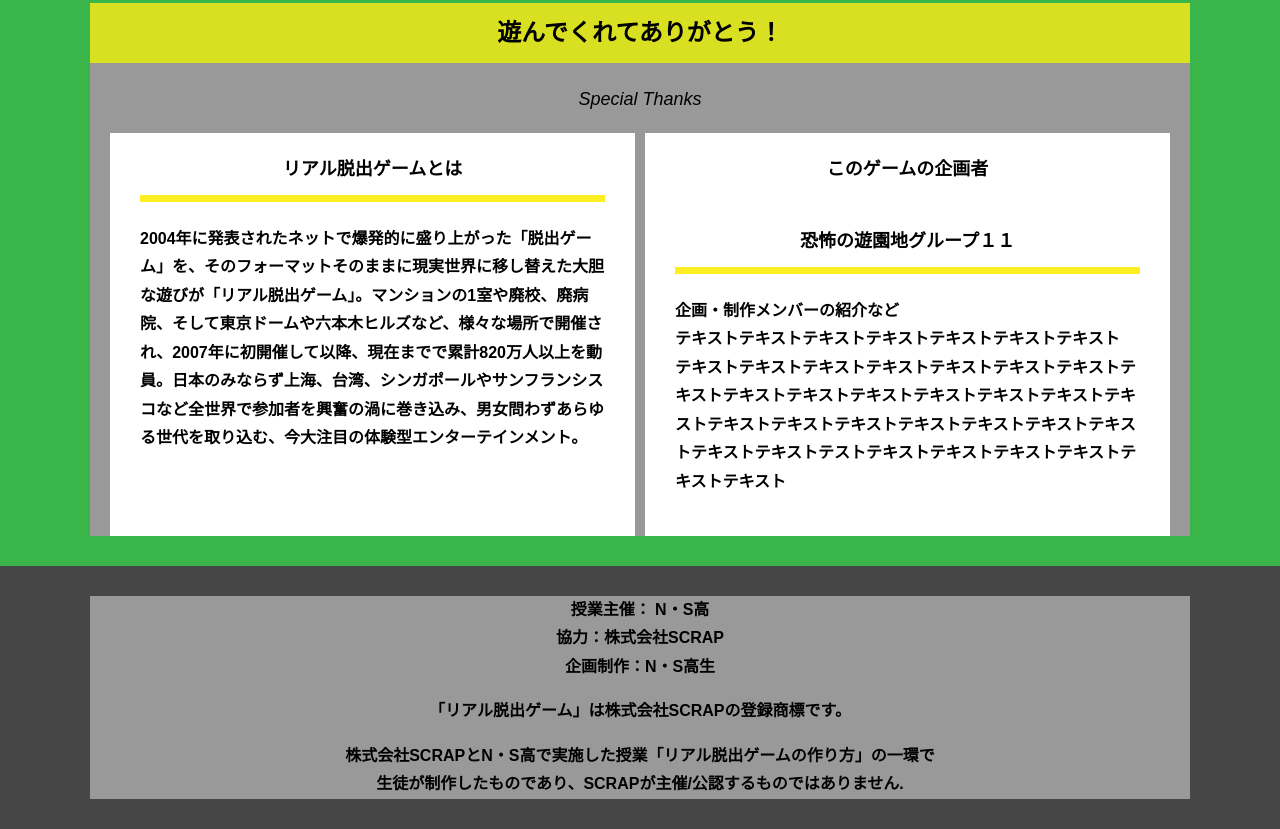
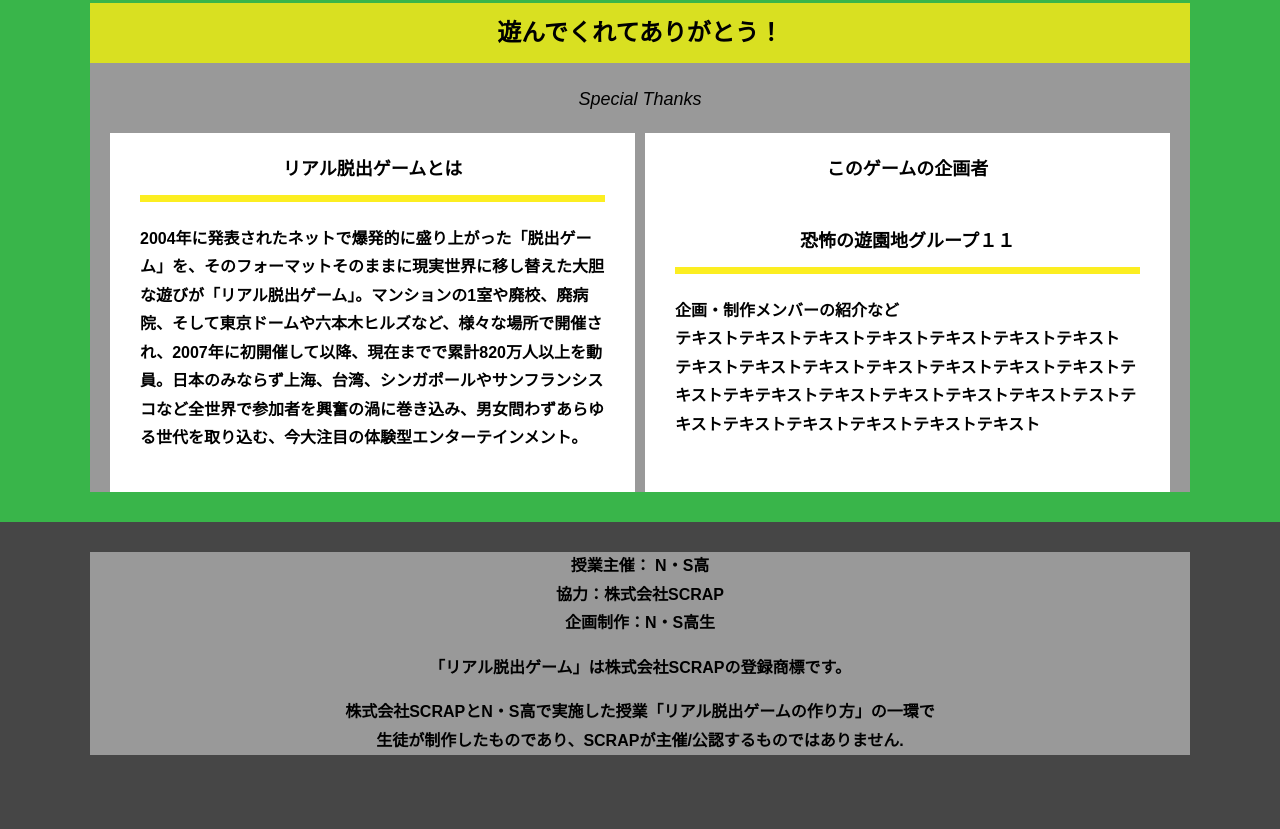
Before and after one commit to Proged2021/alfa-fukuoka-11, a plain HTML site: page final.html in a window 1280 px wide. Shown: the part 916-1745 px from the top of the page. After the commit the page ends 1701 px from the top, so only its background shows below. Drawn offline with Linux system fonts and the light colour scheme.

Commit message:
Update final.html

```diff
--- a/final.html
+++ b/final.html
@@ -68,7 +68,7 @@ Youtube貼り付けここまで-->
               <p class="card__title">恐怖の遊園地グループ１１<br>
               <p class="card__content">企画・制作メンバーの紹介など<br>
                 テキストテキストテキストテキストテキストテキストテキスト<br>
-                テキストテキストテキストテキストテキストテキストテキストテキストテキストテキストテキストテキストテキストテキストテキストテキストテキストテキストテキストテキストテキストテキストテキストテキストテストテキストテキストテキストテキストテキストテキスト</p>
+                テキストテキストテキストテキストテキストテキストテキストテキストテキテキストテキストテキストテキストテキストテストテキストテキストテキストテキストテキストテキスト</p>
             </div>
           </div>
         </div>
```
